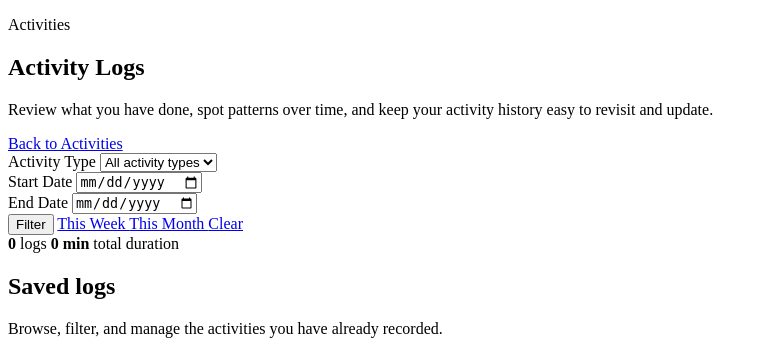
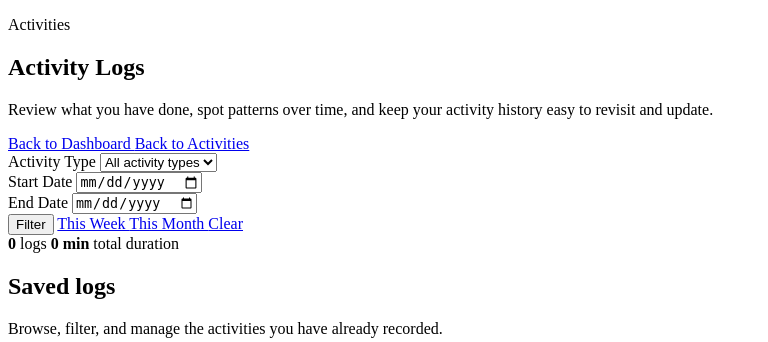
Before and after one commit to colinleroux/newMilestones, a Flask app: page /activities/logs in a window 1280 px wide. Shown: the part 44-386 px from the top of the page, without its empty margins (0-768 px from the left). Run offline with Flask 3, Linux system fonts and the light colour scheme; the visitor is signed in with stand-in values (Sample User, id 1); data that the repository does not hold is empty.

Commit message:
Show dashboard link on activity logs page

```diff
--- a/deeds/templates/activities/logs.html
+++ b/deeds/templates/activities/logs.html
@@ -8,11 +8,9 @@
       <p class="mt-2 max-w-2xl text-slate-600">Review what you have done, spot patterns over time, and keep your activity history easy to revisit and update.</p>
     </div>
     <div class="flex flex-wrap gap-2">
-      {% if source_step %}
-        <a href="{{ url_for('goals.dashboard') }}" class="rounded-full border border-blue-200 bg-blue-50 px-4 py-2 text-sm font-semibold text-blue-800 transition hover:bg-blue-100">
-          Back to Dashboard
-        </a>
-      {% endif %}
+      <a href="{{ url_for('goals.dashboard') }}" class="rounded-full border border-blue-200 bg-blue-50 px-4 py-2 text-sm font-semibold text-blue-800 transition hover:bg-blue-100">
+        Back to Dashboard
+      </a>
       <a href="{{ url_for('activities.index') }}" class="rounded-full border border-teal-200 bg-teal-50 px-4 py-2 text-sm font-semibold text-teal-800 transition hover:bg-teal-100">
         Back to Activities
       </a>
```
